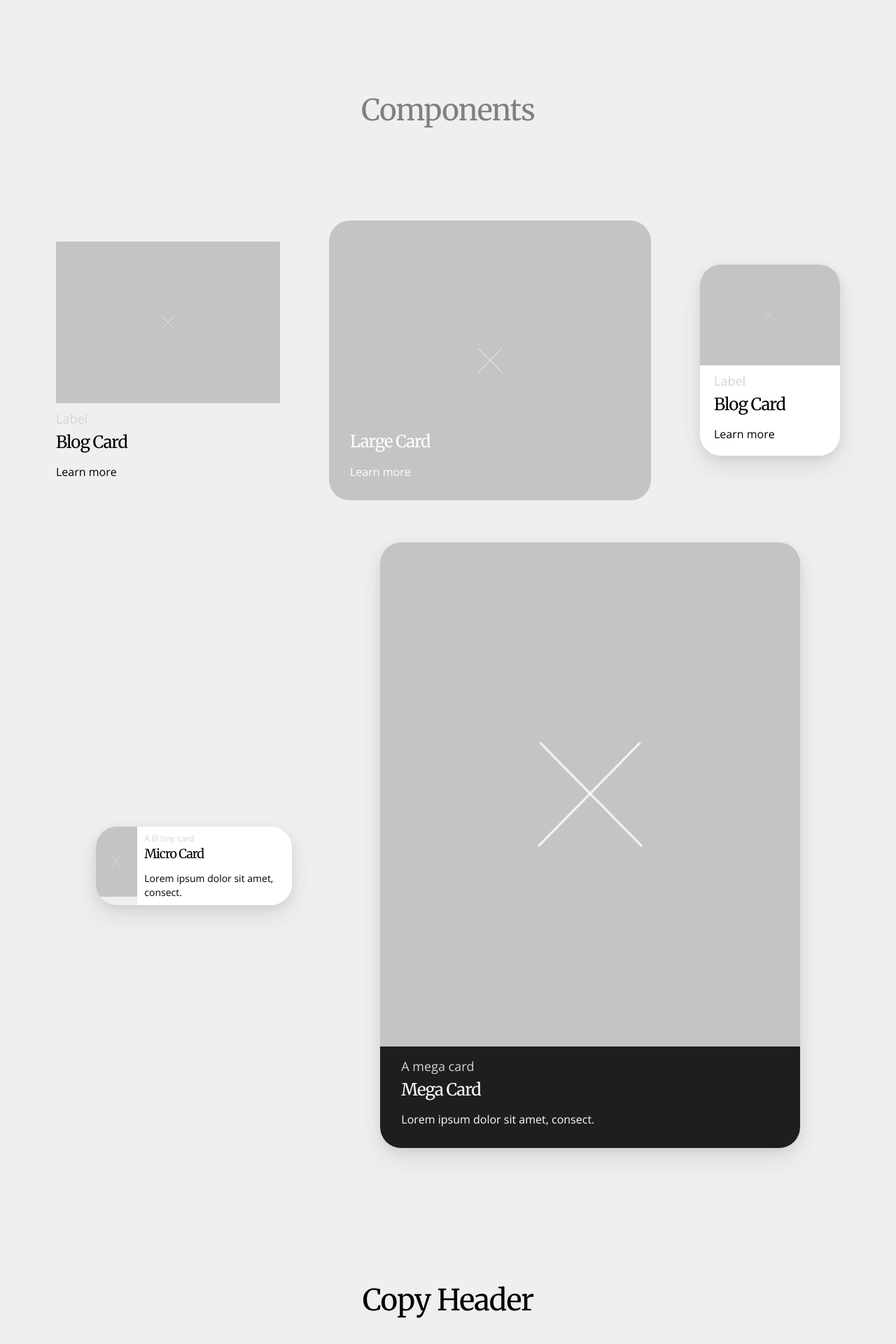
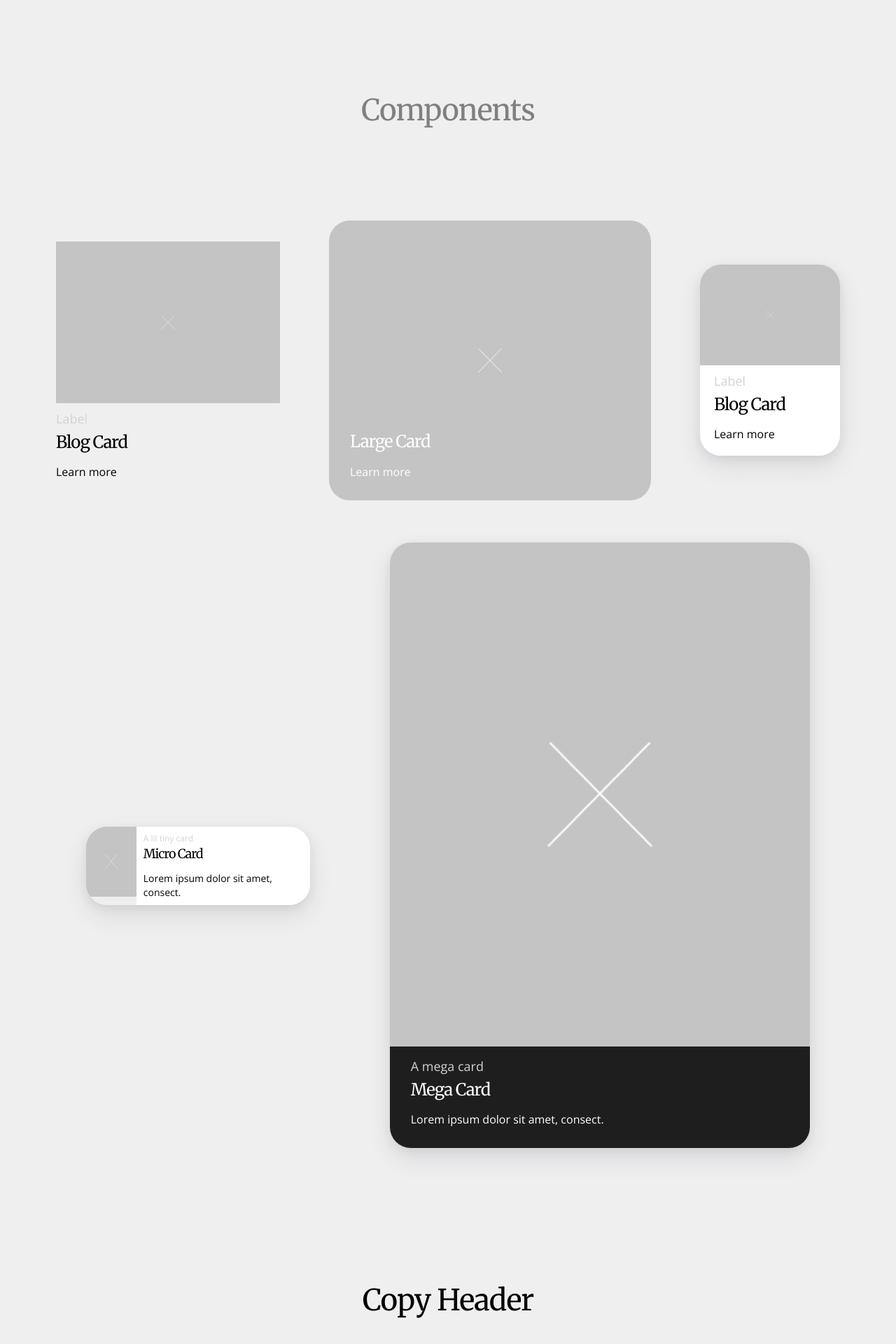
Before and after one commit to barnesy/ghost-ship, a Jekyll site: the page built from components.html, in a window 1280 px wide. Shown: the top 1920 px of the page at 70% size. Built offline with Jekyll 4.4.1, drawn with Linux system fonts in a browser that asks for light colours.

Commit message:
Adds micro-card styles

```diff
--- a/_sass/card.scss
+++ b/_sass/card.scss
@@ -114,7 +114,6 @@
 }
 
 .card--micro {
-  max-width: 20rem;
   flex-direction: row;
 
   &:hover {
@@ -125,6 +124,7 @@
     background: none;
 
     .card--content {
+      width: 20rem;
       margin: 0 1rem;
       padding: 0;
 
@@ -142,6 +142,8 @@
   .card--featured {
     max-width: 10rem;
     max-height: 10rem;
+    width: 10rem;
+    height:  10rem;
     background-position: center;
     background-size: cover;
 
```
